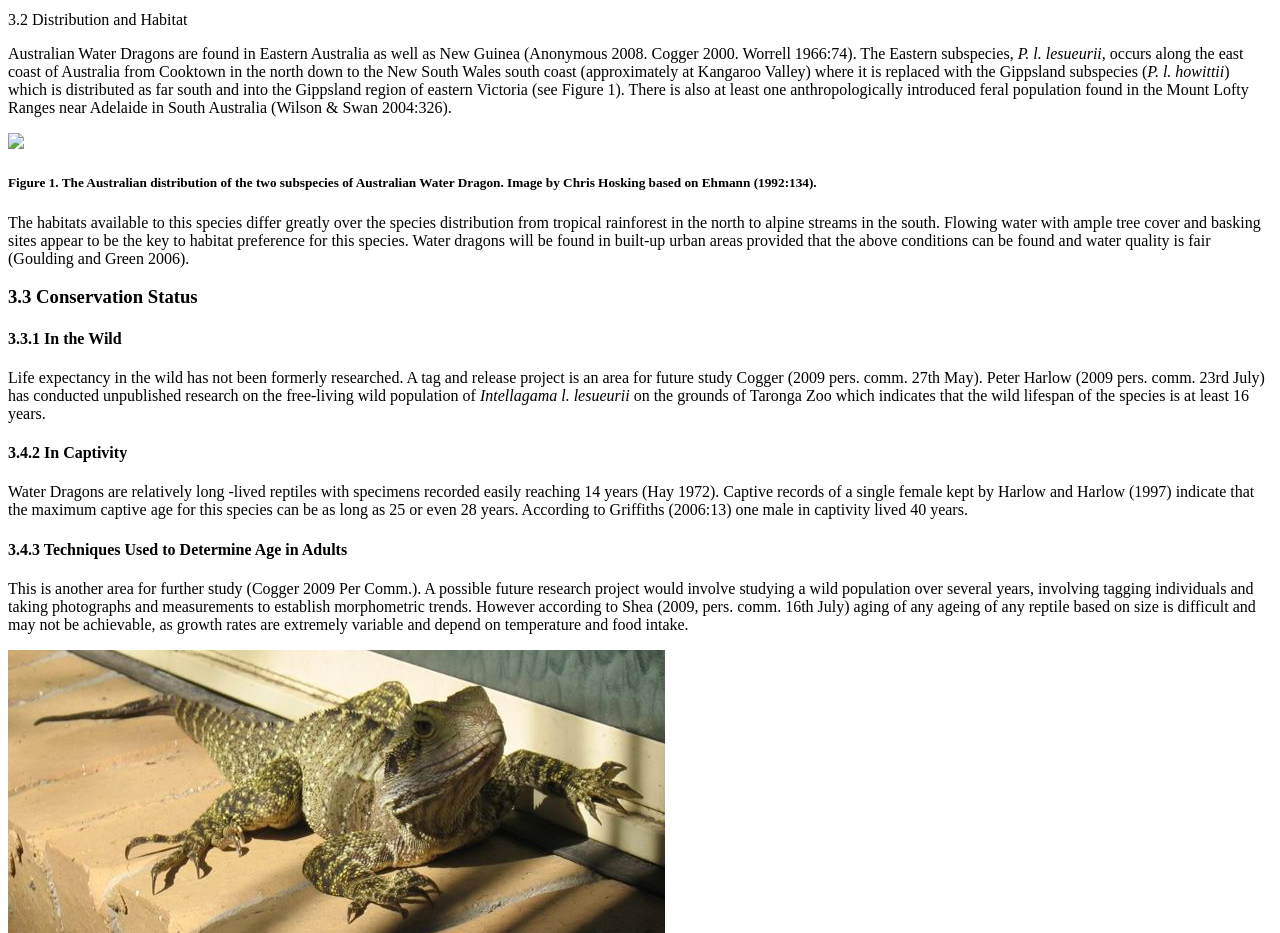
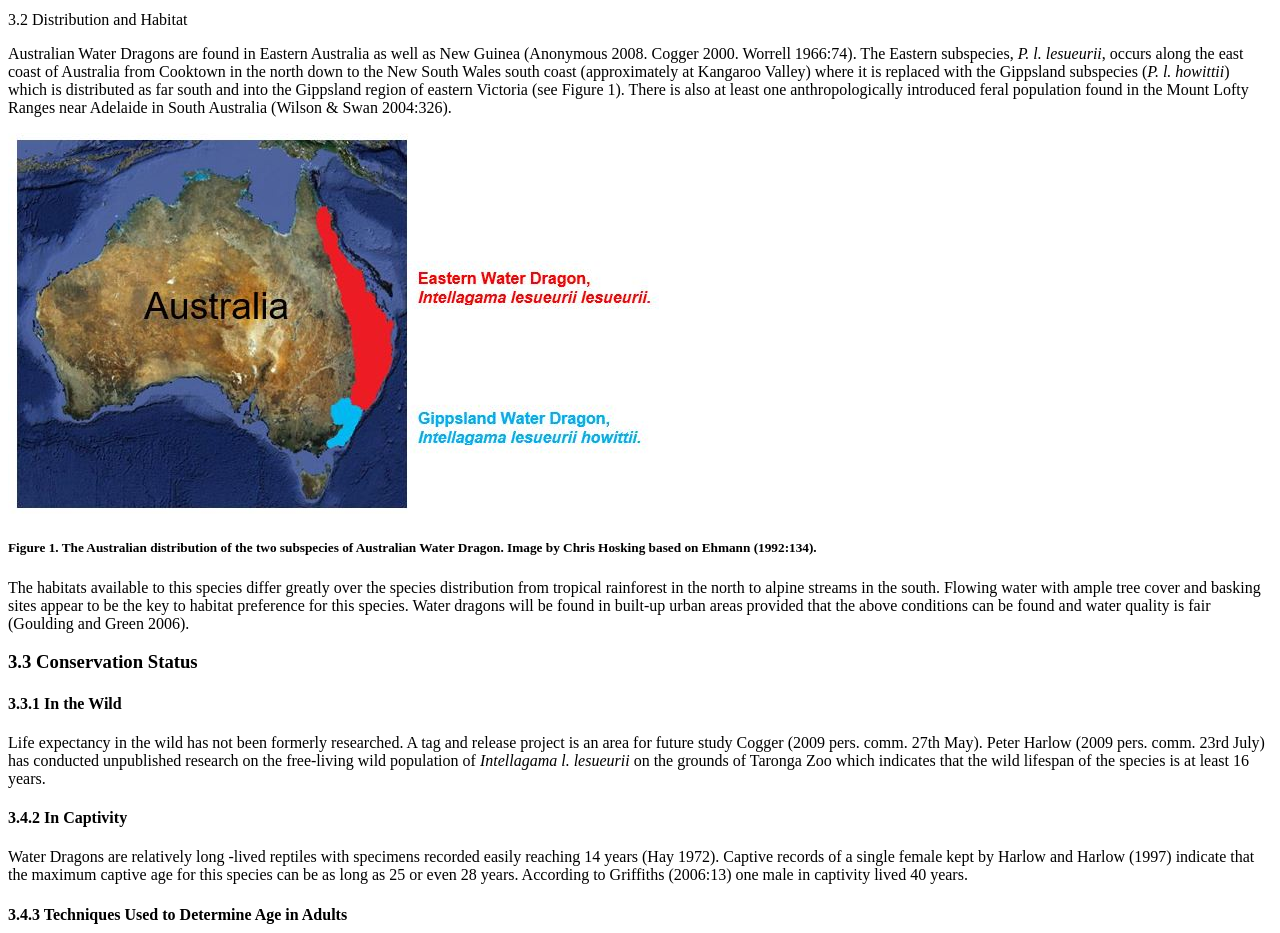
Before and after one commit to Atraxo/Water-Dragon, a plain HTML site: page 03naturalhistory.html in a window 1280 px wide. Shown: the part 2700-3633 px from the top of the page. Drawn offline with Linux system fonts and the light colour scheme.

Commit message:
Update 03naturalhistory.html

```diff
--- a/03naturalhistory.html
+++ b/03naturalhistory.html
@@ -127,7 +127,7 @@ The Gippsland Water Dragon, <em>P.  l. howittii</em>, is identical in morphology
 
 <h43>3.2 Distribution and Habitat</h3>
 <p>Australian Water Dragons are found in Eastern Australia as well as New Guinea (Anonymous 2008. Cogger 2000. Worrell 1966:74). The Eastern subspecies, <em>P. l. lesueurii</em>, occurs along the east coast of Australia from Cooktown in the north down to the New South Wales south coast (approximately at Kangaroo Valley) where it is replaced with the Gippsland subspecies (<em>P. l. howittii</em>) which is distributed as far south and into the Gippsland region of eastern Victoria (see Figure 1). There is also at least one anthropologically introduced feral population found in the Mount Lofty Ranges near Adelaide in South Australia (Wilson & Swan 2004:326).</p>
-<img src="figure1.jpg">
+<img src="distribution.jpg">
 <p><strong><h5>Figure 1. The Australian distribution of the two subspecies of Australian Water Dragon. Image by Chris Hosking based on Ehmann (1992:134).</h5></strong></p>
 
 <p>The habitats available to this species differ greatly over the species distribution from tropical rainforest in the north to alpine streams in the south. Flowing water with ample tree cover and basking sites appear to be the key to habitat preference for this species. Water dragons will be found in built-up urban areas provided that the above conditions can be found and water quality is fair (Goulding and Green 2006).</p>
```
